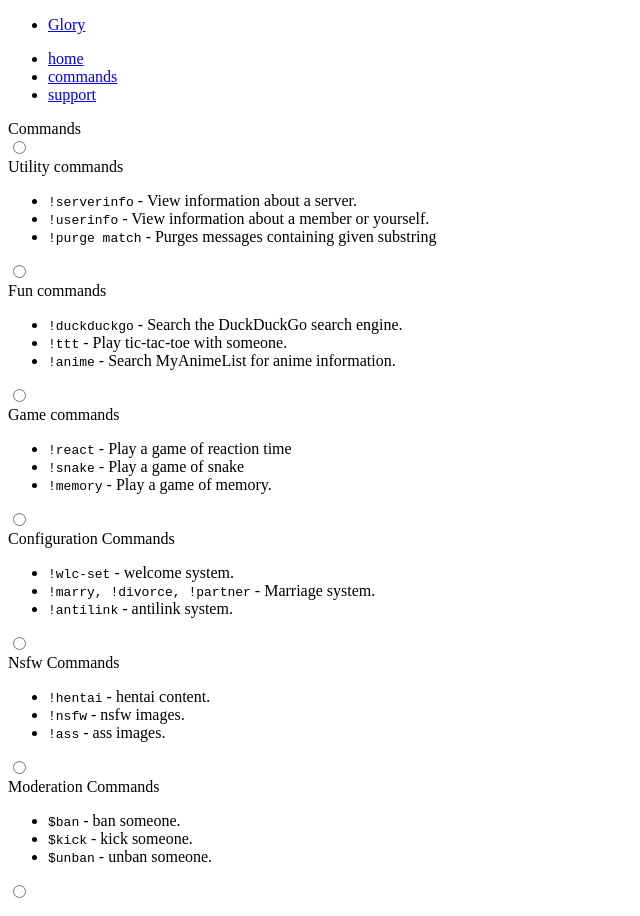
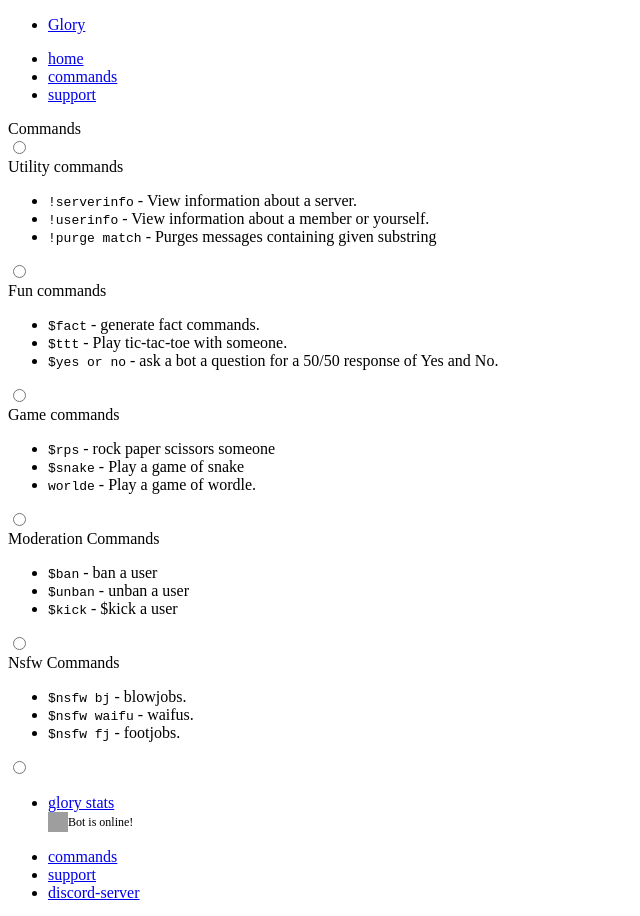
Before and after one commit to phobu/glorybot, a Next.js app: page /commands in a window 1280 px wide. Shown: the top 916 px of the page, without its empty margins (0-640 px from the left). Built offline with nearby package versions, Linux system fonts and the light colour scheme; grey boxes are pictures that could not be loaded.

Commit message:
Update commands.js

```diff
--- a/src/pages/commands.js
+++ b/src/pages/commands.js
@@ -62,16 +62,16 @@
             <div className="box-content p-color">
               <ul>
                 <li>
-                  <kbd>!duckduckgo</kbd> -{" "}
-                  <span className="p-color">Search the DuckDuckGo search engine.</span>
+                  <kbd>$fact</kbd> -{" "}
+                  <span className="p-color">generate fact commands.</span>
                 </li>
                 <li>
-                  <kbd>!ttt</kbd> -{" "}
+                  <kbd>$ttt</kbd> -{" "}
                   <span className="p-color">Play tic-tac-toe with someone.</span>
                 </li>
                 <li>
-                  <kbd>!anime</kbd> -{" "}
-                  <span className="p-color">Search MyAnimeList for anime information.</span>
+                  <kbd>$yes or no</kbd> -{" "}
+                  <span className="p-color">ask a bot a question for a 50/50 response of Yes and No.</span>
                 </li>
               </ul>
             </div>
@@ -85,16 +85,16 @@
             <div className="box-content p-color">
               <ul>
                 <li>
-                  <kbd>!react</kbd> -{" "}
-                  <span className="p-color">Play a game of reaction time</span>
+                  <kbd>$rps</kbd> -{" "}
+                  <span className="p-color">rock paper scissors someone</span>
                 </li>
                 <li>
-                  <kbd>!snake</kbd> -{" "}
+                  <kbd>$snake</kbd> -{" "}
                   <span className="p-color">Play a game of snake</span>
                 </li>
                 <li>
-                  <kbd>!memory</kbd> -{" "}
-                  <span className="p-color">Play a game of memory.</span>
+                  <kbd>worlde</kbd> -{" "}
+                  <span className="p-color">Play a game of wordle.</span>
                 </li>
               </ul>
             </div>
@@ -103,22 +103,22 @@
           <input type="radio" name="accordion" id="cb4" />
           <section className="box">
             <label className="box-title p-color" htmlFor="cb4">
-              Configuration Commands
+              Moderation Commands
             </label>
             <label className="box-close" htmlFor="acc-close"></label>
             <div className="box-content p-color">
               <ul>
                 <li>
-                  <kbd>!wlc-set</kbd> -{" "}
-                  <span className="p-color">welcome system.</span>
+                  <kbd>$ban</kbd> -{" "}
+                  <span className="p-color">ban a user</span>
                 </li>
                 <li>
-                  <kbd>!marry, !divorce, !partner</kbd> -{" "}
-                  <span className="p-color">Marriage system.</span>
+                  <kbd>$unban</kbd> -{" "}
+                  <span className="p-color">unban a user</span>
                 </li>
                 <li>
-                  <kbd>!antilink</kbd> -{" "}
-                  <span className="p-color">antilink system.</span>
+                  <kbd>$kick</kbd> -{" "}
+                  <span className="p-color">$kick a user</span>
                 </li>
               </ul>
             </div>
@@ -133,40 +133,16 @@
             <div className="box-content p-color">
               <ul>
                 <li>
-                  <kbd>!hentai</kbd> -{" "}
-                  <span className="p-color">hentai content.</span>
+                  <kbd>$nsfw bj</kbd> -{" "}
+                  <span className="p-color">blowjobs.</span>
                 </li>
                 <li>
-                  <kbd>!nsfw</kbd> -{" "}
-                  <span className="p-color">nsfw images.</span>
+                  <kbd>$nsfw waifu</kbd> -{" "}
+                  <span className="p-color">waifus.</span>
                 </li>
                 <li>
-                  <kbd>!ass</kbd> -{" "}
-                  <span className="p-color">ass images.</span>
-                </li>
-              </ul>
-            </div>
-          </section>
-
-                      <input type="radio" name="accordion" id="cb5" />
-          <section className="box">
-            <label className="box-title p-color" htmlFor="cb5">
-              Moderation Commands
-            </label>
-            <label className="box-close" htmlFor="acc-close"></label>
-            <div className="box-content p-color">
-              <ul>
-                <li>
-                  <kbd>$ban</kbd> -{" "}
-                  <span className="p-color">ban someone.</span>
-                </li>
-                <li>
-                  <kbd>$kick</kbd> -{" "}
-                  <span className="p-color">kick someone.</span>
-                </li>
-                <li>
-                  <kbd>$unban</kbd> -{" "}
-                  <span className="p-color">unban someone.</span>
+                  <kbd>$nsfw fj</kbd> -{" "}
+                  <span className="p-color">footjobs.</span>
                 </li>
               </ul>
             </div>
```
